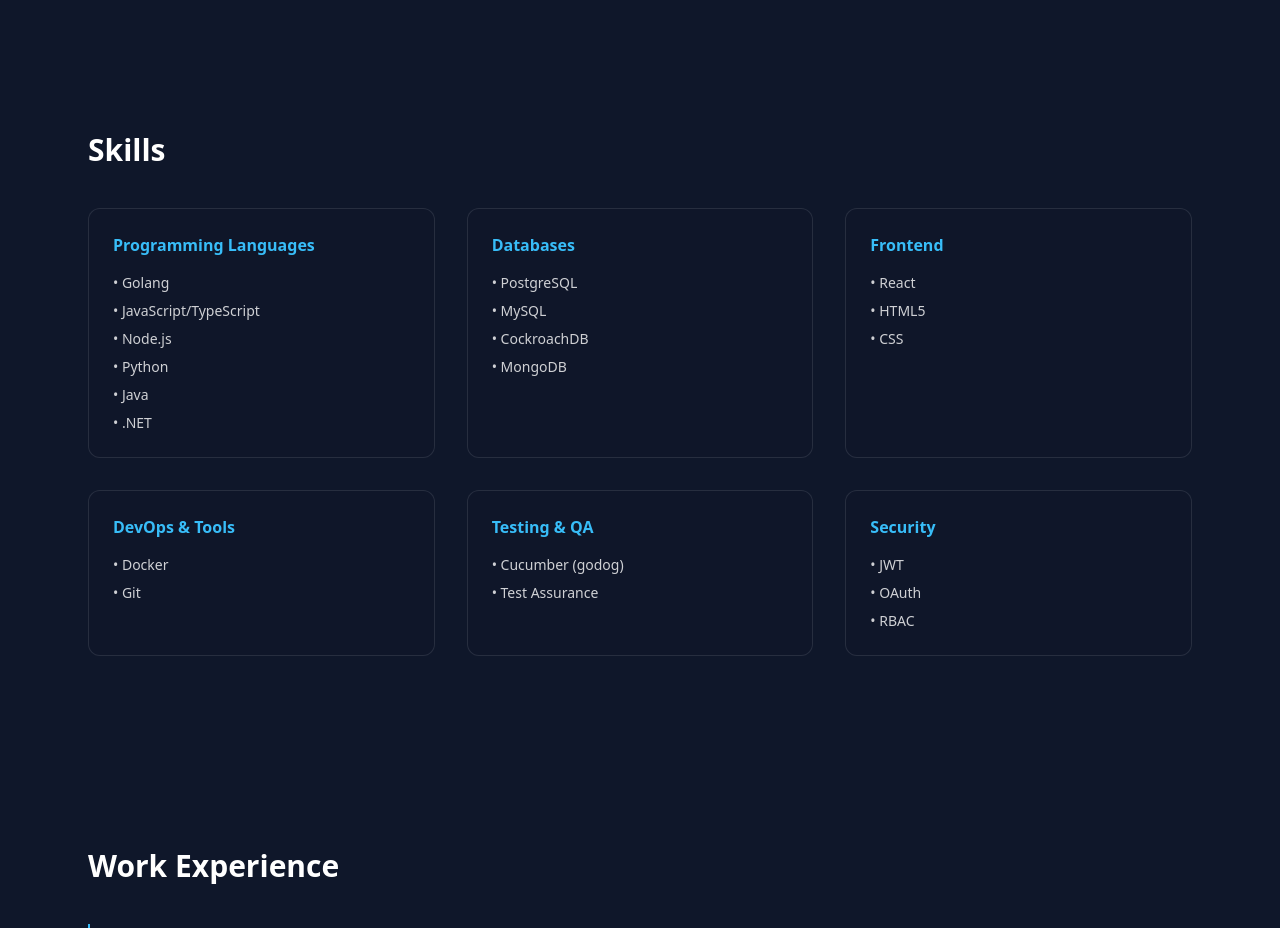
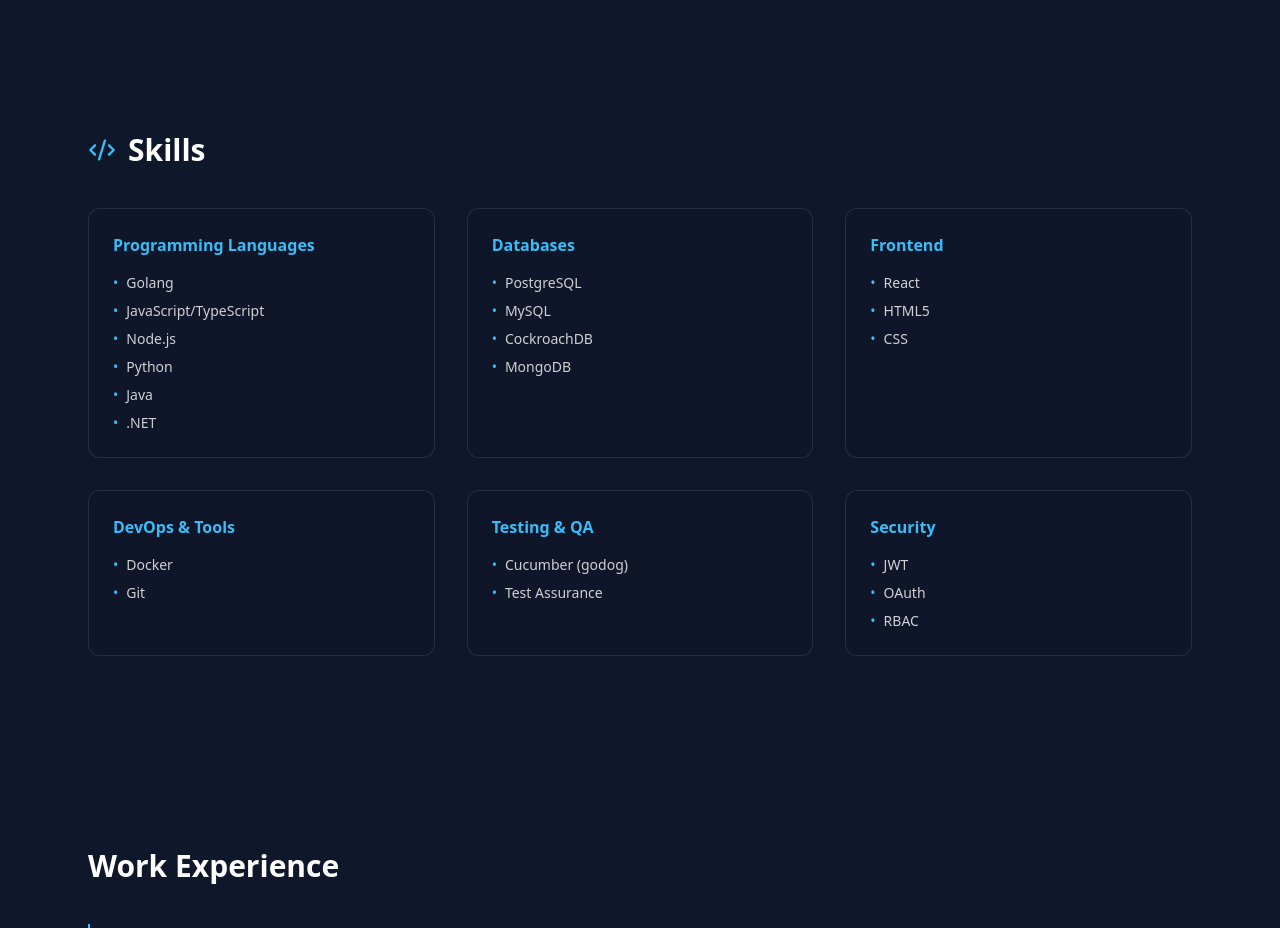
Before and after one commit to Kirubel-Enyew27/portfolio, a React (Vite) app in the folder frontend/: page /#home in a window 1280 px wide. Shown: the part 1100-2028 px from the top of the page. Built offline with nearby package versions, Linux system fonts and the light colour scheme.

Commit message:
refine skills section

```diff
--- a/frontend/src/sections/Skills.tsx
+++ b/frontend/src/sections/Skills.tsx
@@ -1,6 +1,15 @@
+import { Code2 } from "lucide-react";
+
 export default function Skills() {
   const skills = {
-"Programming Languages": ["Golang", "JavaScript/TypeScript", "Node.js", "Python", "Java", ".NET"],
+    "Programming Languages": [
+      "Golang",
+      "JavaScript/TypeScript",
+      "Node.js",
+      "Python",
+      "Java",
+      ".NET",
+    ],
     Databases: ["PostgreSQL", "MySQL", "CockroachDB", "MongoDB"],
     Frontend: ["React", "HTML5", "CSS"],
     "DevOps & Tools": ["Docker", "Git"],
@@ -8,18 +17,27 @@
     Security: ["JWT", "OAuth", "RBAC"],
   };
 
-
   return (
     <section id="skills" className="py-24 bg-secondary/20">
       <div className="max-w-6xl mx-auto px-6">
-<h2 className="text-3xl font-semibold mb-10">Skills</h2>
+        <h2 className="text-3xl font-semibold mb-10 flex items-center gap-3">
+          <Code2 className="w-7 h-7 text-accent" />
+          Skills
+        </h2>
+
         <div className="grid md:grid-cols-3 gap-8">
           {Object.entries(skills).map(([title, items]) => (
-<div key={title} className="bg-primary/60 p-6 rounded-xl border border-white/10">
+            <div
+              key={title}
+              className="bg-primary/60 p-6 rounded-xl border border-white/10 hover:border-accent/40 transition"
+            >
               <h3 className="font-semibold text-accent mb-4">{title}</h3>
               <ul className="text-sm space-y-2 text-white/80">
                 {items.map((item) => (
-<li key={item}>• {item}</li>
+                  <li key={item} className="flex items-center gap-2">
+                    <span className="text-accent">•</span>
+                    {item}
+                  </li>
                 ))}
               </ul>
             </div>
```
Lines whose indentation alone changed are shown as unchanged.
